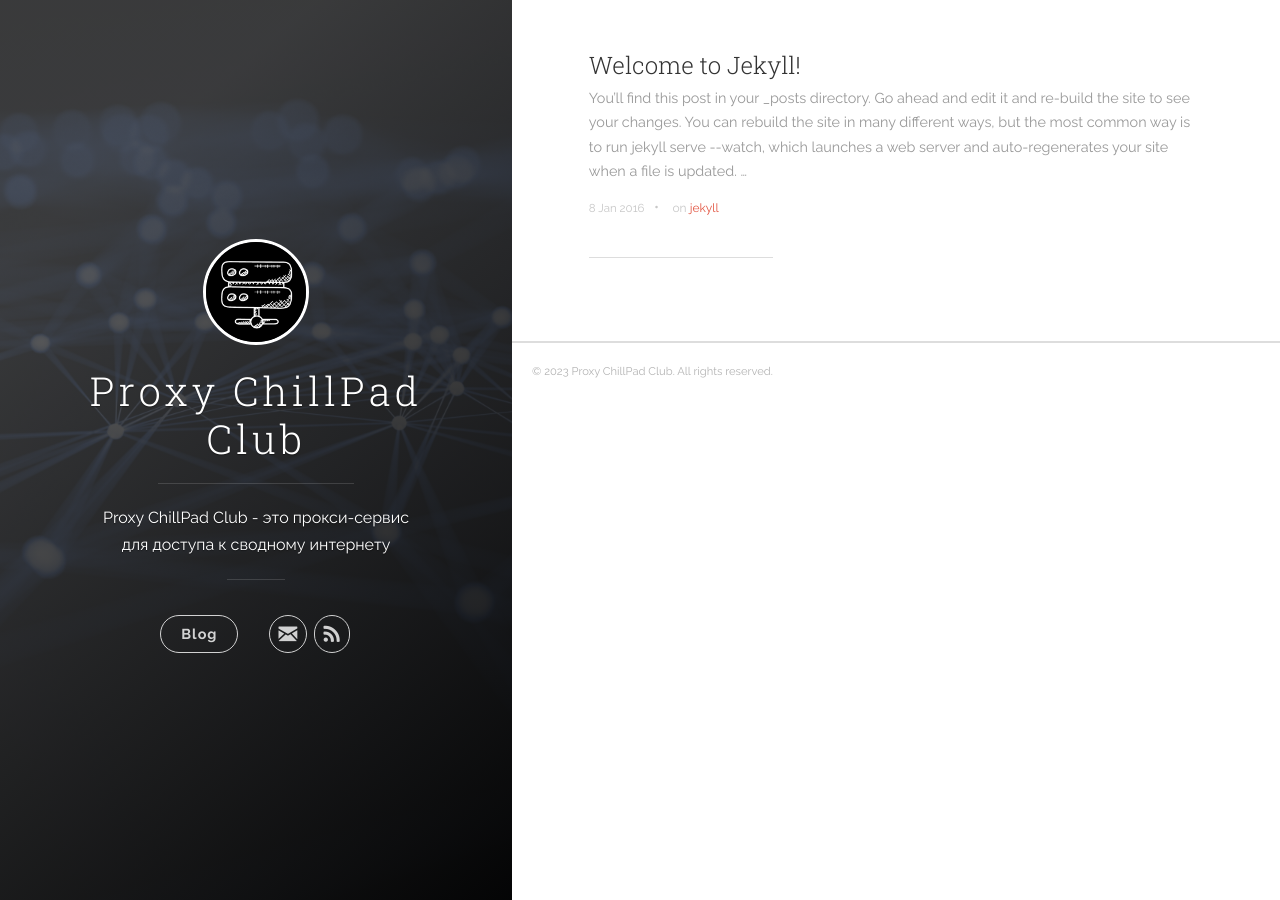
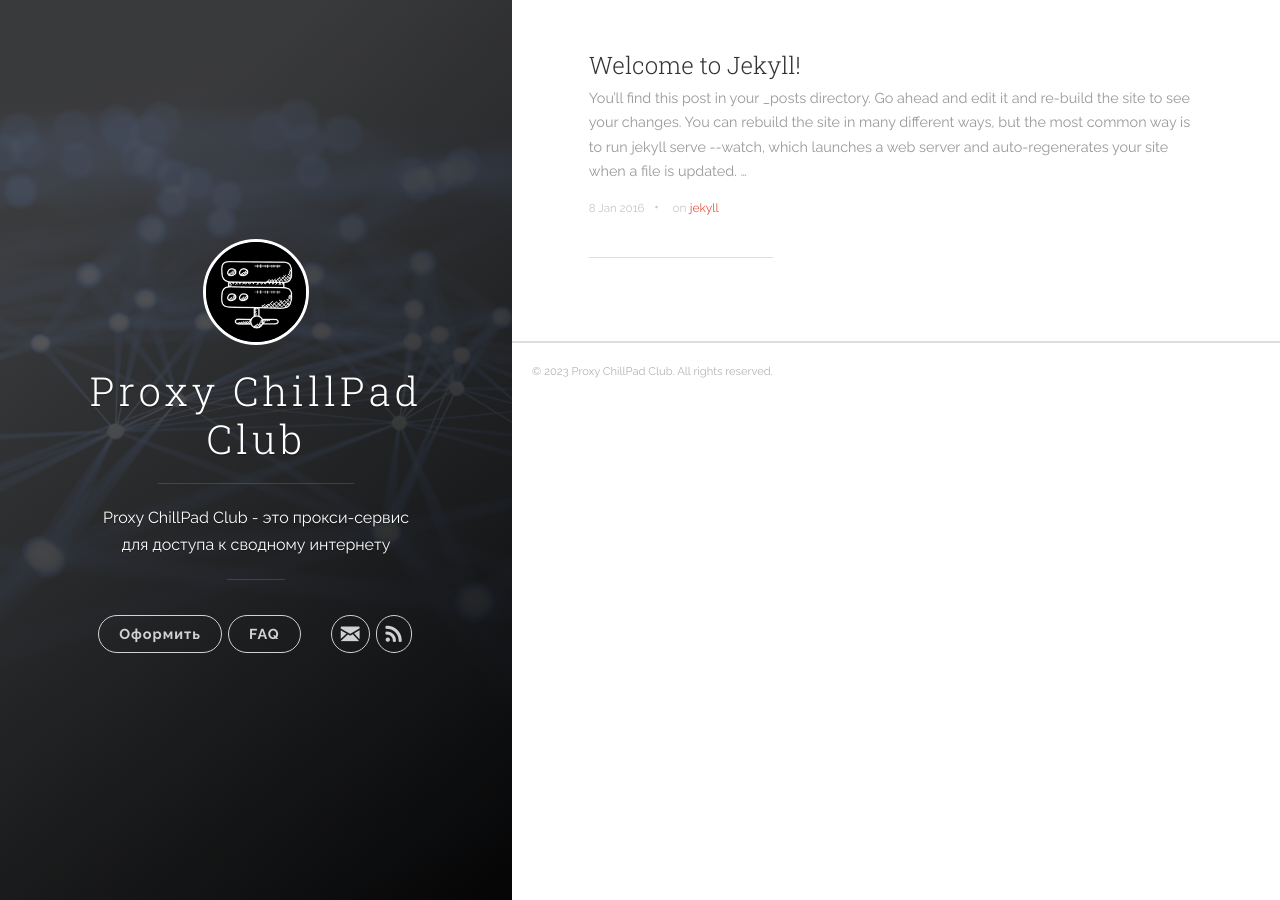
Before and after one commit to chillpadclub/chillpadclub.github.io, a Jekyll site: the page built from index.html, in a window 1280 px wide. Built offline with Jekyll 4.4.1, drawn with Linux system fonts in a browser that asks for light colours; the list of posts is cut into pages by our own code.

Commit message:
modified:   _includes/header.html

```diff
--- a/_includes/header.html
+++ b/_includes/header.html
@@ -22,7 +22,14 @@
           <nav class="cover-navigation cover-navigation--primary">
             <ul class="navigation">
               <li class="navigation__item"><a href="{{ site.baseurl }}/#blog" title="link to {{ site.title }} blog"
-                  class="blog-button">Blog</a></li>
+                  class="blog-button">Оформить</a></li>
+            </ul>
+          </nav>
+
+          <nav class="cover-navigation cover-navigation--primary">
+            <ul class="navigation">
+              <li class="navigation__item"><a href="{{ site.baseurl }}/#blog" title="link to {{ site.title }} blog"
+                  class="blog-button">FAQ</a></li>
             </ul>
           </nav>
 
```
